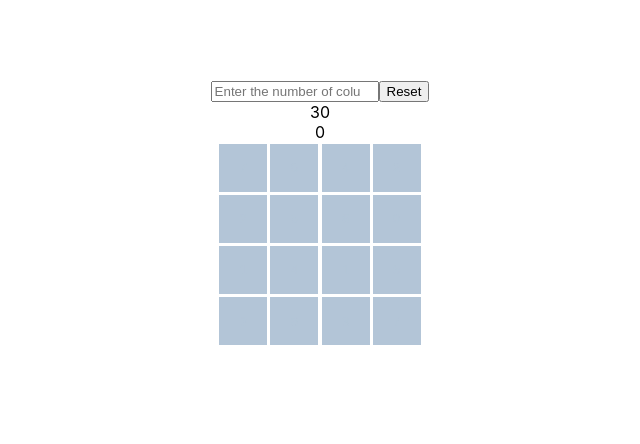
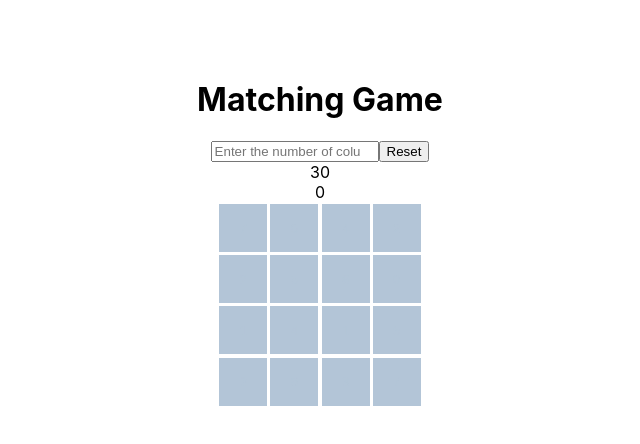
Before and after one commit to scall12/matching-game-react, a React (Create React App) app: page / in a window 1280 px wide. Shown: the top 444 px of the page, without its empty margins (320-960 px from the left). Built offline with nearby package versions, Linux system fonts and the light colour scheme.

Commit message:
Move Size, Reset, Timer, and Move components at the top of the page all into a new container component called Setup

```diff
--- a/src/components/Game.jsx
+++ b/src/components/Game.jsx
@@ -1,12 +1,9 @@
 import React, { useState, useEffect } from 'react';
 
 import Board from './Board';
-import Size from './Size';
-import Reset from './Reset';
-import Move from './Move';
-import Timer from './Timer';
 import Result from './Result';
 import { createDeck, timeObject } from '../helpers';
+import Setup from './Setup';
 
 const Game = () => {
   const [size, setSize] = useState(4);
@@ -84,10 +81,13 @@ const Game = () => {
 
   return (
     <>
-      <Size changeSize={changeSize} />
-      <Reset onClick={reset} size={size} />
-      <Timer time={time} />
-      <Move moves={moves} />
+      <Setup
+        changeSize={changeSize}
+        moves={moves}
+        size={size}
+        time={time}
+        onClick={reset}
+      />
       <Board
         size={size}
         onClick={handleClick}
--- /dev/null
+++ b/src/components/Setup.jsx
@@ -0,0 +1,20 @@
+import React from 'react';
+
+import Size from './Size';
+import Reset from './Reset';
+import Move from './Move';
+import Timer from './Timer';
+
+const Setup = ({ changeSize, onClick, size, time, moves }) => {
+  return (
+    <div id="setup">
+      <h1>Matching Game</h1>
+      <Size changeSize={changeSize} />
+      <Reset onClick={onClick} size={size} />
+      <Timer time={time} />
+      <Move moves={moves} />
+    </div>
+  );
+};
+
+export default Setup;
```
